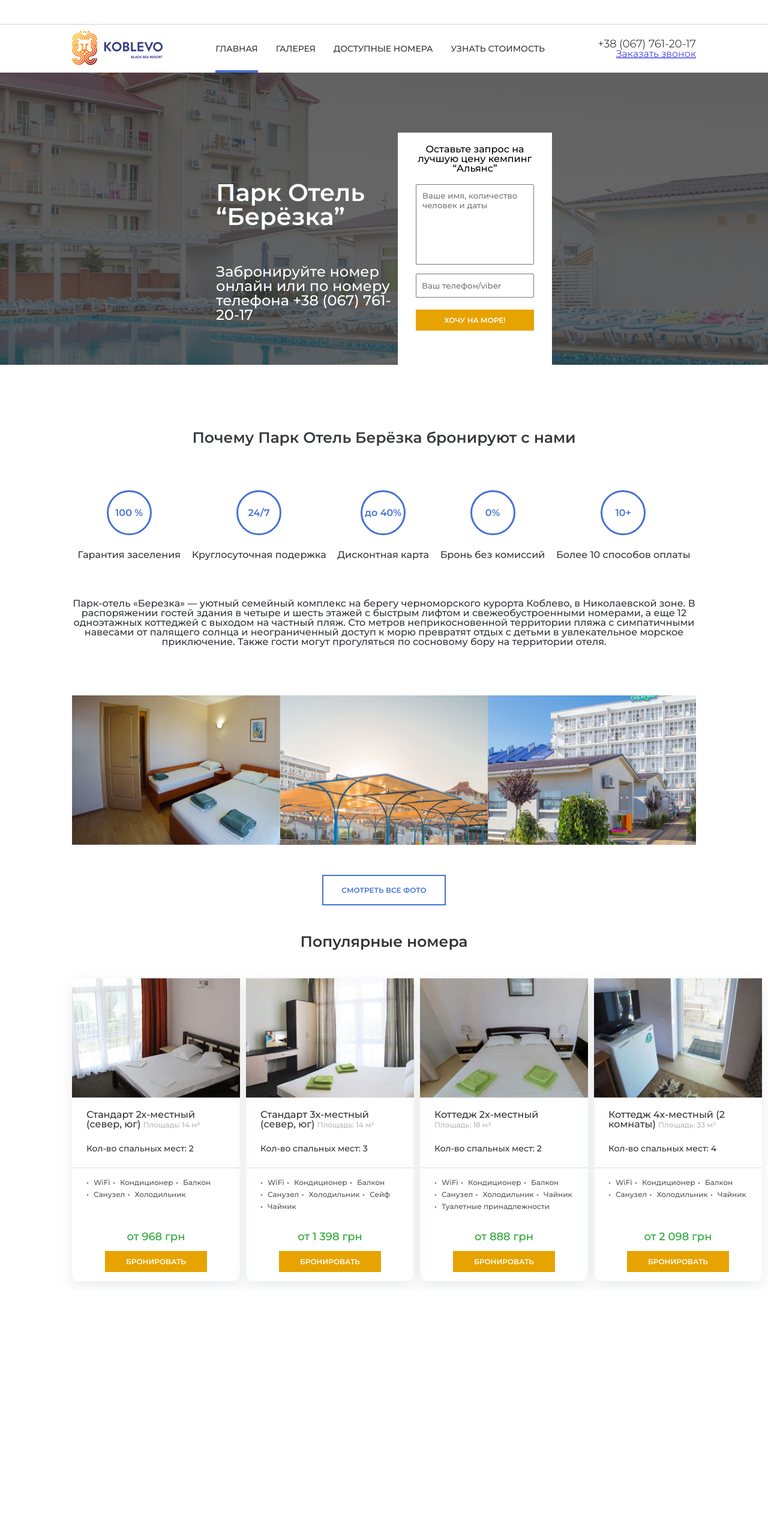
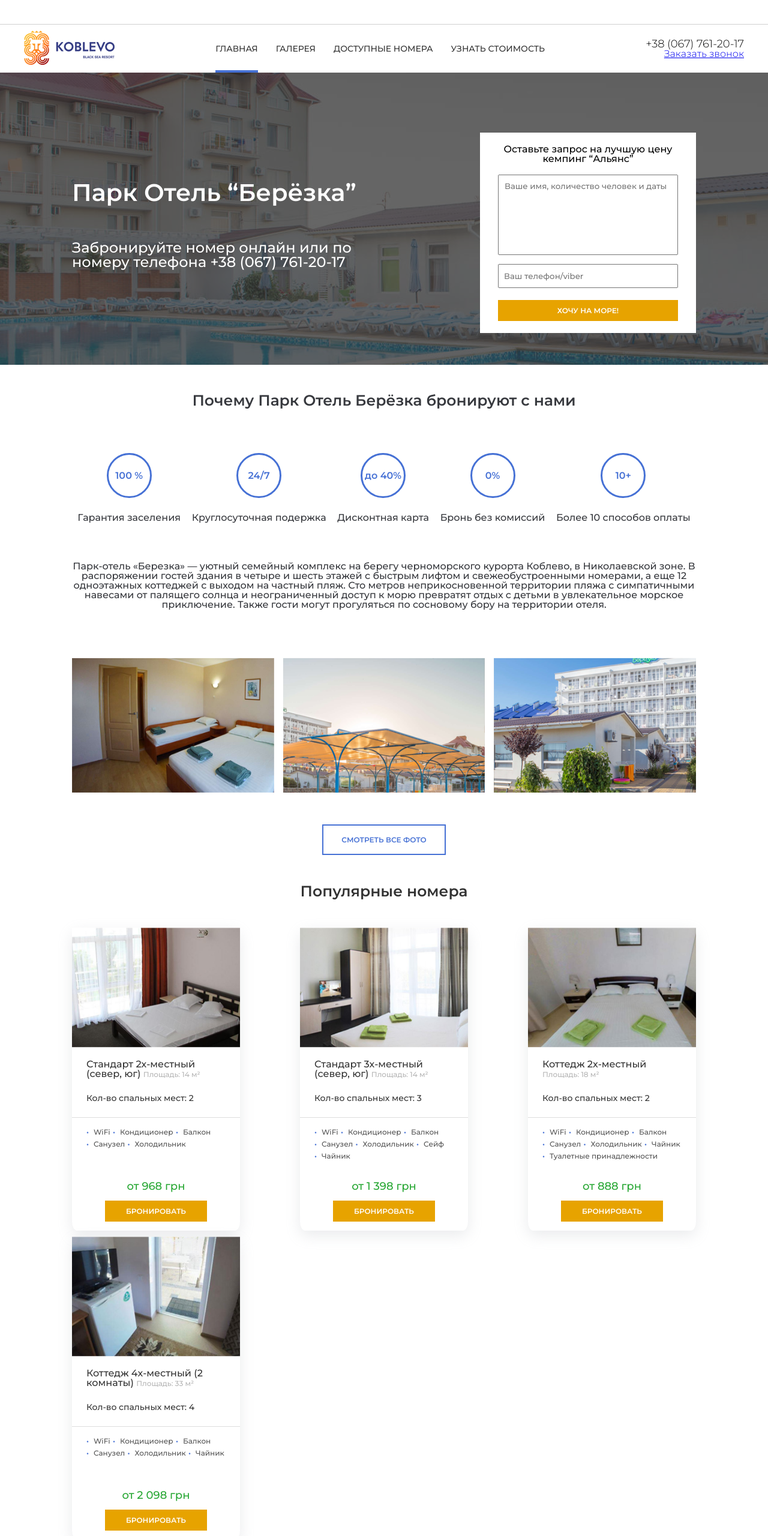
Before and after one commit to RomanYakm/beriozka-wordpress, a plain HTML site: page index.html in a window 1280 px wide. Shown: the top 2560 px of the page at 60% size. Before the commit the page ends 2150 px from the top, so only its background shows below. Drawn offline with Linux system fonts and the light colour scheme.

Commit message:
Responsive done

```diff
--- a/css/media.css
+++ b/css/media.css
@@ -15,10 +15,6 @@
     padding: 70px 15px 15px;
     align-items: center;
     gap: 10px;
-  }
-  .photo__container {
-    width: fit-content;
-    height: fit-content;
   }
   .about-us {
     padding: 0 15px;
@@ -69,10 +65,6 @@
   .nav__links li {
     padding-right: 5px;
   }
-  .photo__container {
-    width: fit-content;
-    height: fit-content;
-  }
   .item {
     padding-bottom: 15px;
   }
@@ -111,16 +103,25 @@
 }
 
 @media (min-width: 1025px) and (max-width: 1919px) {
+  .header__content {
+    padding: 0 120px;
+  }
   .popular__rooms {
     padding: 0 120px;
   }
+  .popular__rooms__items {
+    flex-wrap: wrap;
+  }
   .photogallery {
     padding: 0 120px;
+  }
+  .photogallery__photos {
+    gap: 15px;
   }
   .about-us {
     padding: 0 120px;
   }
   .header__top {
-    padding: 10px 120px;
+    padding: 10px 40px;
   }
 }
--- a/css/photogallery.css
+++ b/css/photogallery.css
@@ -21,8 +21,8 @@
 }
 
 .photo__container {
-  width: 380px;
-  height: 250px;
+  width: fit-content;
+  height: fit-content;
 }
 
 .photogallery__photos--photo {
```
